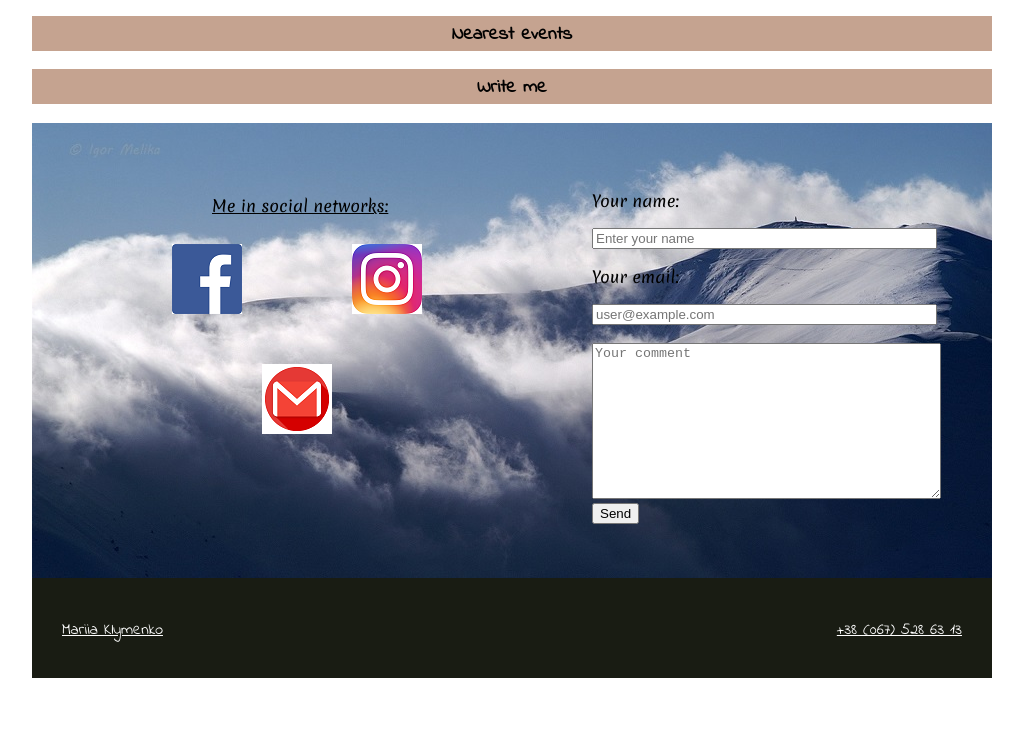
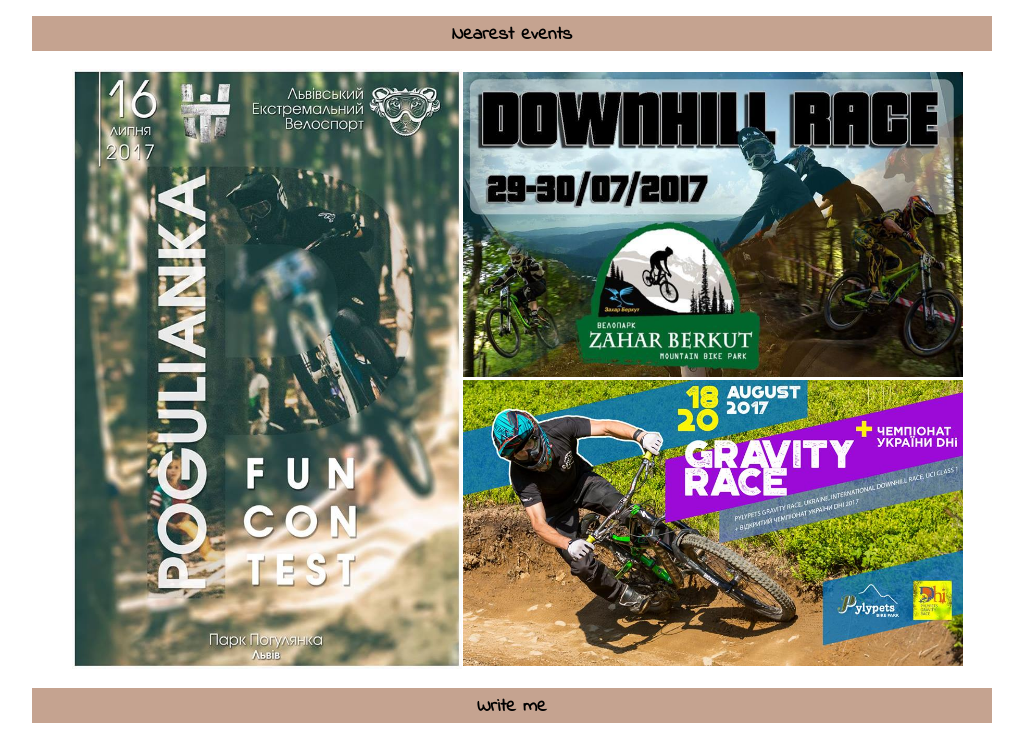
Before and after one commit to MashaKlimenko/my-own-page, a plain HTML site: page index.html in a window 1280 px wide. Shown: the part 1535-2274 px from the top of the page, without its empty margins (128-1151 px from the left). Before the commit the page ends 2233 px from the top, so only its background shows below. Drawn offline with Linux system fonts and the light colour scheme; a web font is replaced by a local one.

Commit message:
Made a collage with position

```diff
--- a/index.css
+++ b/index.css
@@ -53,6 +53,34 @@
     background-color: #C5A390;
     text-align: center;
     padding-top: 5px;
+}
+
+#new-summer {
+    position: relative;
+    width: 960px;
+    height: 600px;
+}
+
+#pogulianka-fun {
+    position: relative;
+    width: 390px;
+    height: 600px;
+}
+
+#zahar-berkut {
+    position: absolute;
+    top: 3px;
+    left:391px;
+    width: 500px;
+    height: 305px;
+}
+
+#pylypets-bike-park {
+    position: absolute;
+    top:311px;
+    left: 391px;
+    width: 500px;
+    height: 286px;
 }
 
 #feedback {
--- a/index.html
+++ b/index.html
@@ -43,6 +43,14 @@
         <p class="p-font">Sed rhoncus, tortor sed eleifend tristique, tortor mauris molestie elit, et lacinia ipsum quam nec dui.</p>
     </section>
     <h3 id="events" class="backgroundline flower-font">Nearest events</h3>
+    <div>
+        <div>
+        <figure id="new-summer">
+            <img src="img/pogulianka.jpg" alt="Poster of pogulianka-event" id="pogulianka-fun">
+            <img src="img/zahar.jpg" alt="Poster of zahar-berkut-event" id="zahar-berkut">
+            <img src="img/pylypets.jpg" alt="Poster of pylypets-event" id="pylypets-bike-park">
+        </figure>
+    </div>
     <h3 id="contacts" class="backgroundline flower-font">Write me</h3>
     <div id="feedback" class="feedback1">
         <div>
```
Also changed, not shown: img/pogulianka.jpg (added), img/pylypets.jpg (added), img/zahar.jpg (added).
